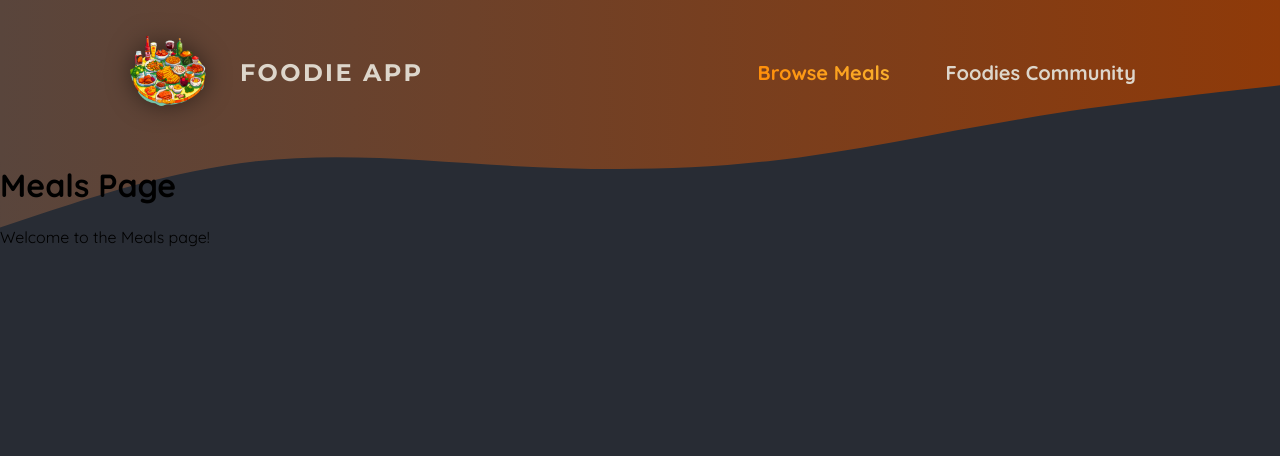
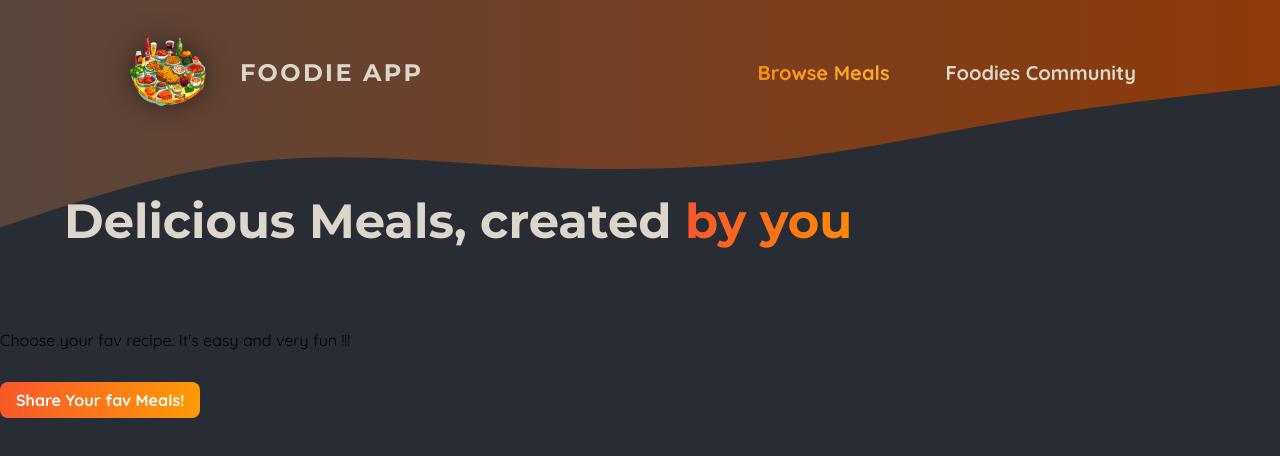
Before and after one commit to Adarsh-Anmol/Meal_Project, a Next.js app: page /meals in a window 1280 px wide. Shown: the top 456 px of the page. Built offline with nearby package versions, Linux system fonts and the light colour scheme.

Commit message:
5: restructured the files

```diff
--- /dev/null
+++ b/app/meals/page.module.css
@@ -0,0 +1,51 @@
+.header {
+  gap: 3rem;
+  margin: 3rem auto 5rem auto;
+  width: 90%;
+  max-width: 75rem;
+  color: #ddd6cb;
+  font-size: 1.5rem;
+}
+
+.header h1 {
+  font-family: 'Montserrat', sans-serif;
+}
+
+.highlight {
+  background: linear-gradient(90deg, #f9572a, #ff8a05);
+  background-clip: text;
+  -webkit-background-clip: text;
+  -webkit-text-fill-color: transparent;
+}
+
+.header p {
+  margin: 0;
+}
+
+.cta a {
+  display: inline-block;
+  margin-top: 1rem;
+  padding: 0.5rem 1rem;
+  border-radius: 0.5rem;
+  background: linear-gradient(90deg, #f9572a, #ff9b05);
+  color: #ffffff;
+  font-weight: bold;
+  text-decoration: none;
+}
+
+.loading {
+  text-align: center;
+  animation: loading 1.2s ease-in-out infinite;
+}
+
+@keyframes loading {
+  0% {
+    color: #e9e9e9;
+  }
+  50% {
+    color: #b89b84;
+  }
+  100% {
+    color: #e9e9e9;
+  }
+}
--- a/app/meals/page.tsx
+++ b/app/meals/page.tsx
@@ -1,8 +1,22 @@
+import Link from 'next/link';
+import classes from './page.module.css'
+
 export default function MealsPage() {
     return (
-        <div>
-        <h1>Meals Page</h1>
-        <p>Welcome to the Meals page!</p>
-        </div>
+        <>
+        <header className={classes.header}>
+            <h1>
+            Delicious Meals, created {''}
+            <span className={classes.highlight}>by you</span>
+            </h1>
+        </header>
+        <p>Choose your fav recipe. It's easy and very fun !!!</p>
+        <p className={classes.cta}>
+            <Link href='/meals/share'>
+            Share Your fav Meals!
+            </Link>
+        </p>
+        <main className={classes.main}></main>
+        </>
     );
 }
--- a/app/page.tsx
+++ b/app/page.tsx
@@ -1,7 +1,7 @@
 import Link from 'next/link';
 
 import classes from './page.module.css';
-import ImageSlideshow from '@/components/main-header/images/images-slideshow';
+import ImageSlideshow from '@/components/images/images-slideshow';
 
 export default function Home() {
   return (
--- a/components/main-header/main-header.module.css
+++ b/components/main-header/main-header.module.css
@@ -21,29 +21,9 @@
   font-size: 1.25rem;
 }
 
-.nav a {
-  text-decoration: none;
-  color: #ddd6cb;
-  font-weight: bold;
-  padding: 0.5rem 1rem;
-  border-radius: 0.5rem;
-}
 
-.nav a:hover,
-.nav a:active {
-  background: linear-gradient(90deg, #ff8a05, #f9b331);
-  background-clip: text;
-  -webkit-background-clip: text;
-  -webkit-text-fill-color: transparent;
-  text-shadow: 0 0 18px rgba(248, 190, 42, 0.8);
-}
 
-.active {
-  background: linear-gradient(90deg, #ff8a05, #f9b331);
-  background-clip: text;
-  -webkit-background-clip: text;
-  -webkit-text-fill-color: transparent;
-}
+
 
 .logo {
   display: flex;
```
Also changed, not shown: components/images/images-slideshow.module.css (renamed from components/main-header/images/images-slideshow.module.css), components/images/images-slideshow.tsx (renamed from components/main-header/images/images-slideshow.tsx).
